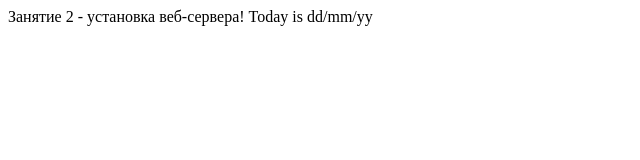
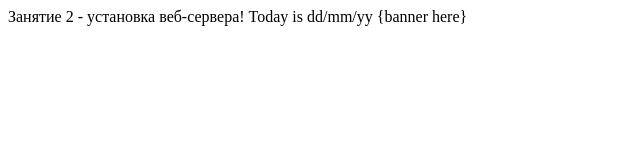
Before and after one commit to VitkaFox/PersonalRepo, a website: page site/index.html in a window 1280 px wide. Shown: the whole page, without its empty margins (0-640 px from the left). Drawn offline with Linux system fonts and the light colour scheme.

Commit message:
added banner

```diff
--- a/site/index.html
+++ b/site/index.html
@@ -9,5 +9,6 @@
 <body>
     Занятие 2 - установка веб-сервера!
     Today is dd/mm/yy
+    {banner here}
 </body>
 </html>
```
